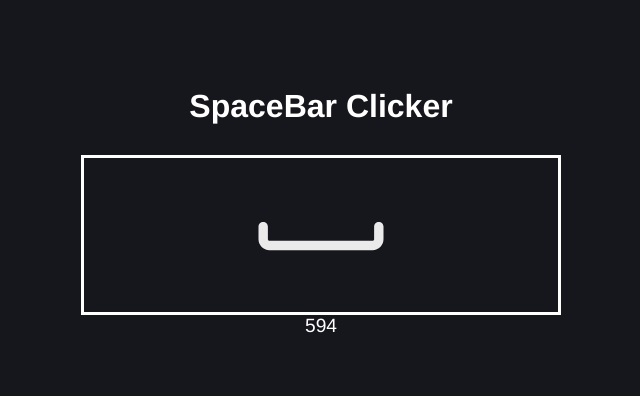
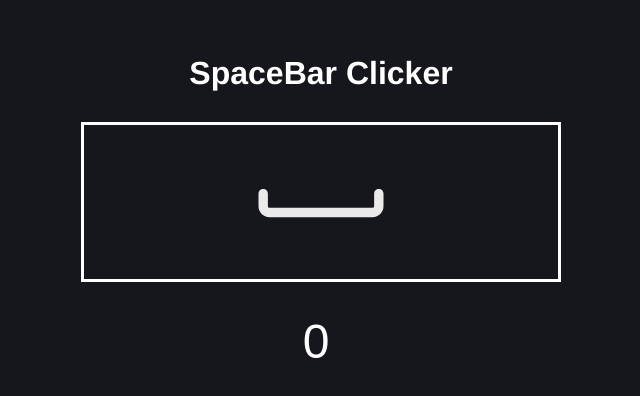
Before and after one commit to RayanEreteo/ClickerGame, a React (Vite) app: page / in a window 1280 px wide. Shown: the part 188-584 px from the top of the page, without its empty margins (319-959 px from the left). Built offline with nearby package versions, Linux system fonts and the light colour scheme.

Commit message:
ajout du score et l'action du spacebar

```diff
--- a/src/App.css
+++ b/src/App.css
@@ -5,9 +5,11 @@
   align-items: center;
   justify-content: center;
   flex-direction: column;
+  font-family: Helvetica, sans-serif;
 }
 
 .spacebar-container{
+  user-select: none;
   margin-top: 30px;
   border: 3px solid white;
   width: 30rem;
@@ -15,5 +17,10 @@
 }
 
 .highscore-container{
-  font-size: larger;
+  text-align: center;
+  width: 30rem;
+  font-family: fantasy !important;
+  margin-top: 2rem;
+  font-size: 3rem;
+  letter-spacing: 10px;
 }
--- a/src/App.tsx
+++ b/src/App.tsx
@@ -1,12 +1,39 @@
+import { useState, useEffect } from "react";
 import "./App.css";
 
 import SpaceBar from "./assets/spacebarlogo.svg";
 
 function App() {
+  const [score, setScore] = useState<number>(0);
+  const [multiplier, setMultiplier] = useState<number>(1);
+
+  function addScore(multiplier: any) {
+    setScore((prev) => prev + 1 * multiplier)
+  }
+
+  useEffect(() => {
+    // Add an event listener for the keydown event
+    const handleKeyDown = (event: any) => {
+      console.log("dfdg")
+      if (event.key === " ") {
+        // Spacebar was pressed
+        addScore(multiplier);
+      }
+    };
+
+    // Attach the event listener to the window
+    window.addEventListener("keydown", handleKeyDown);
+
+    // Cleanup: Remove the event listener when the component is unmounted
+    return () => {
+      window.removeEventListener("keydown", handleKeyDown);
+    };
+  }, []); // Empty dependency array ensures
+
   return (
     <div className="app">
       <h1 className="main-title">SpaceBar Clicker</h1>
-      <div className="spacebar-container">
+      <div className="spacebar-container" onClick={() => addScore(multiplier)}>
         <img
           src={SpaceBar}
           alt="Spacebar"
@@ -18,7 +45,7 @@ function App() {
         />
       </div>
       <div className="highscore-container">
-        <p id="Highscore">594</p>
+        <p id="Highscore">{score}</p>
       </div>
     </div>
   );
--- a/src/index.css
+++ b/src/index.css
@@ -2,6 +2,5 @@
   margin: 0;
   padding: 0;
   box-sizing: border-box;
-  font-family: Helvetica, sans-serif;
   color: white;
 }
```
